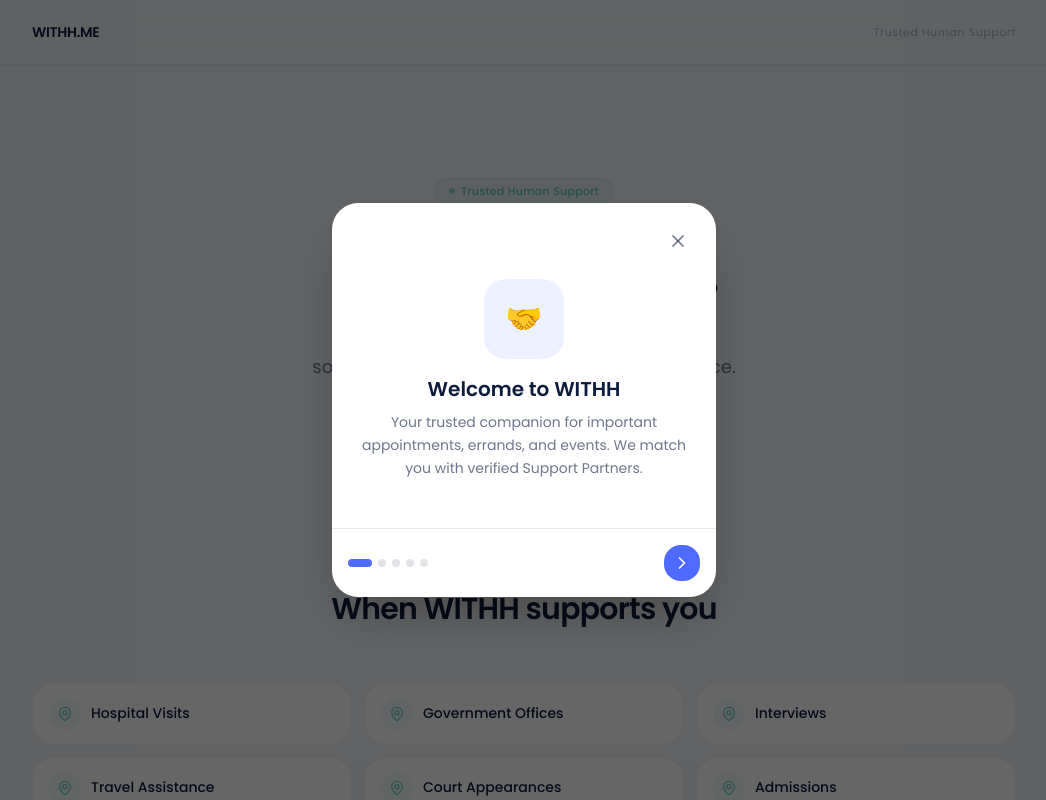
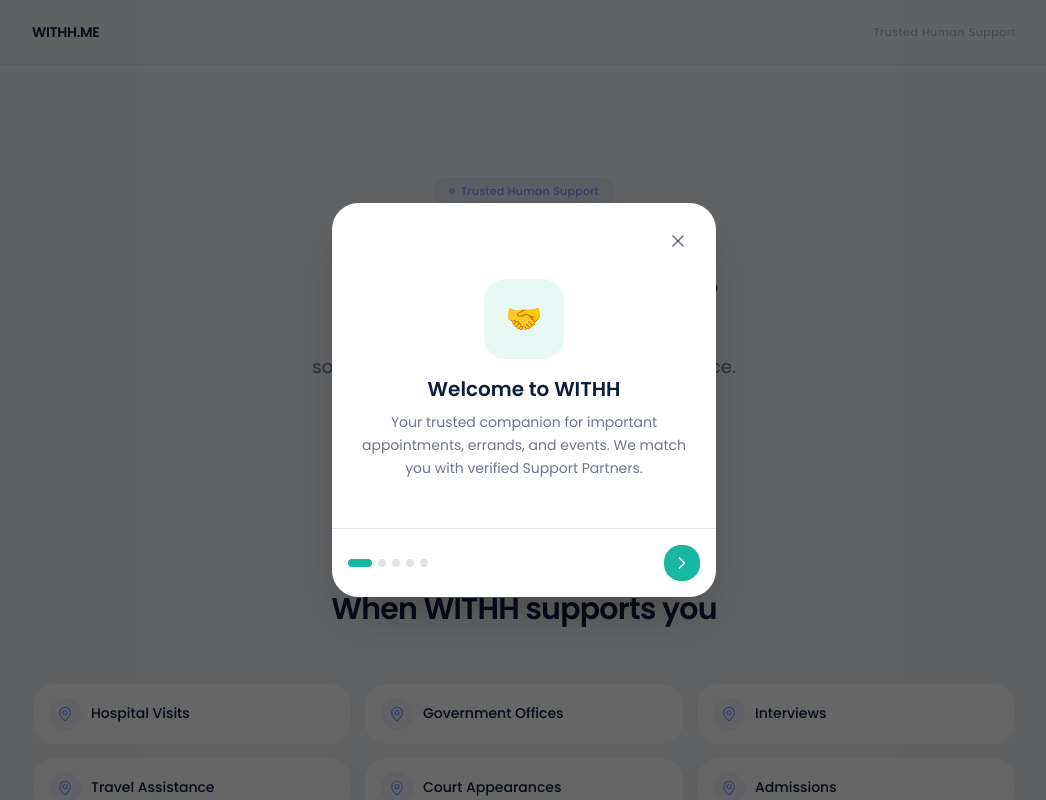
Before and after one commit to stonedwol7/withh, a Next.js app: page / in a window 1280 px wide. Shown: the top 800 px of the page, without its empty margins (116-1162 px from the left). Built offline with nearby package versions, Linux system fonts and the light colour scheme; no server answers.

Commit message:
swap: blue (#4F6BFF) is primary, teal (#18B7A0) is accent

```diff
--- a/src/app/globals.css
+++ b/src/app/globals.css
@@ -52,7 +52,7 @@
   --color-withh-blue: #4F6BFF;
   --color-withh-lavender: #B9B4F6;
   --color-withh-bg: #F2F4F7;
-  --color-copper: #18B7A0;
+  --color-copper: #4F6BFF;
   --color-alabaster: #F2F4F7;
   --color-slate: #0D1B3D;
   --color-partner-dark: #0D1B3D;
@@ -72,32 +72,32 @@
   --card-foreground: #0D1B3D;
   --popover: #FFFFFF;
   --popover-foreground: #0D1B3D;
-  --primary: #18B7A0;
+  --primary: #4F6BFF;
   --primary-foreground: #FFFFFF;
   --secondary: #B9B4F6;
   --secondary-foreground: #0D1B3D;
   --muted: #F2F4F7;
   --muted-foreground: rgba(13, 27, 61, 0.6);
-  --accent: #4F6BFF;
+  --accent: #18B7A0;
   --accent-foreground: #FFFFFF;
   --destructive: #EF4444;
   --border: rgba(13, 27, 61, 0.1);
   --input: rgba(13, 27, 61, 0.1);
-  --ring: #18B7A0;
-  --chart-1: #18B7A0;
-  --chart-2: #4F6BFF;
+  --ring: #4F6BFF;
+  --chart-1: #4F6BFF;
+  --chart-2: #18B7A0;
   --chart-3: #B9B4F6;
   --chart-4: #0D1B3D;
   --chart-5: #F2F4F7;
   --radius: 0.75rem;
   --sidebar: #FFFFFF;
   --sidebar-foreground: #0D1B3D;
-  --sidebar-primary: #18B7A0;
+  --sidebar-primary: #4F6BFF;
   --sidebar-primary-foreground: #FFFFFF;
   --sidebar-accent: rgba(185, 180, 246, 0.2);
   --sidebar-accent-foreground: #0D1B3D;
   --sidebar-border: rgba(13, 27, 61, 0.1);
-  --sidebar-ring: #18B7A0;
+  --sidebar-ring: #4F6BFF;
 }
 
 @layer base {
@@ -120,7 +120,7 @@
     @apply ring-2 ring-ring/20;
   }
   ::selection {
-    background: #18B7A020;
+    background: #4F6BFF20;
     color: inherit;
   }
 }
@@ -216,7 +216,7 @@
   transition: all 0.25s ease;
 }
 .card-hover:hover {
-  border-color: #18B7A020;
+  border-color: #4F6BFF20;
   box-shadow: 0 4px 12px rgba(0, 0, 0, 0.05);
 }
 
```
